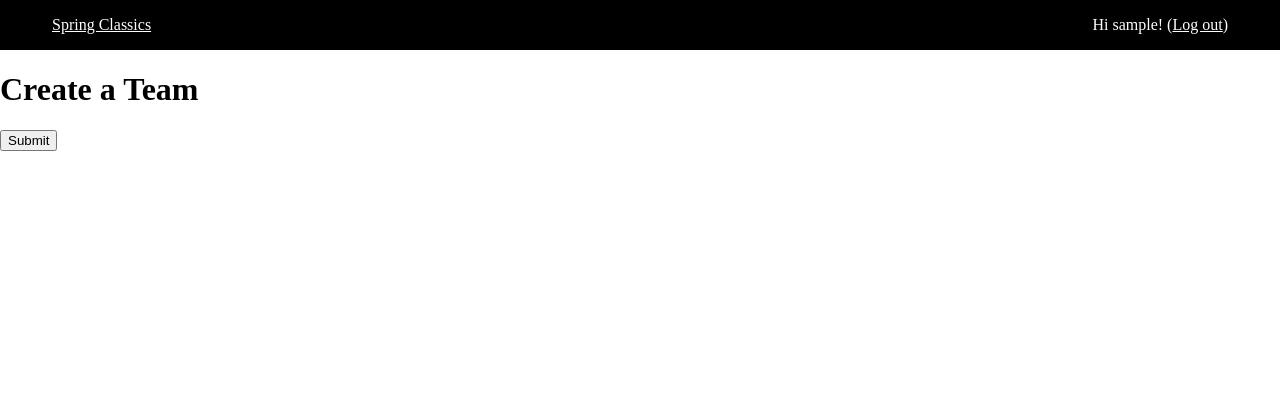
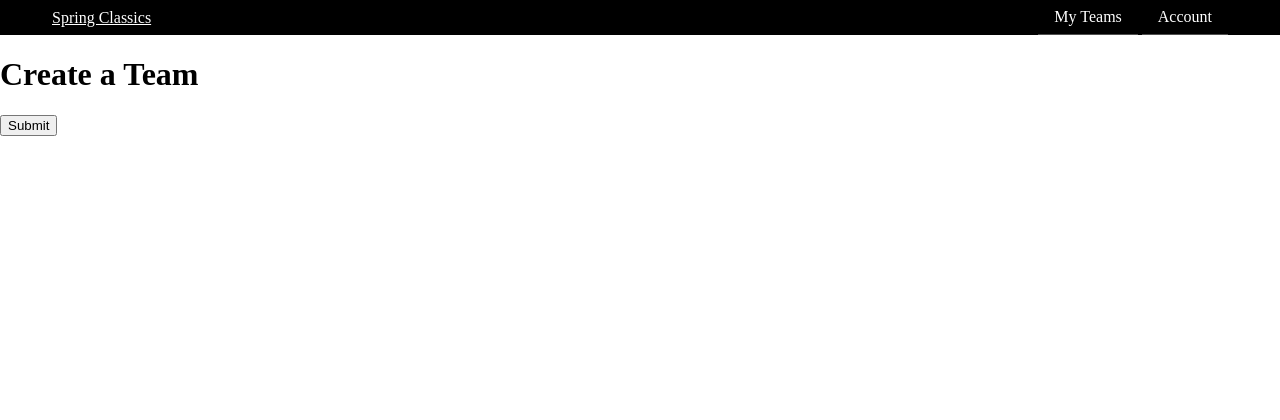
Before and after one commit to joelsmith80/modern-django, a Django app: page /team/add/ in a window 1280 px wide. Shown: the top 420 px of the page. Run offline with Django 3.2, Linux system fonts and the light colour scheme; the visitor is signed in with stand-in values (Sample User, id 1); parts of the project's set-up code (start-up, migrations or seed data) failed here and were passed over.

Commit message:
Marked up and styled a basic nav menu

```diff
--- a/project/static/races/css/style.css
+++ b/project/static/races/css/style.css
@@ -921,6 +921,95 @@ th.rider-info {
   margin: 0;
 }
 
+.site-header .wrap {
+  height: 1rem;
+  position: relative;
+}
+@media only screen and (min-width: 768px) {
+  .site-header {
+    padding: 0;
+  }
+  .site-header .wrap {
+    align-items: center;
+    height: auto;
+  }
+}
+
+@media only screen and (min-width: 768px) {
+  .main-menu-toggle,
+  .mobile-toggle-label {
+    display: none;
+  }
+}
+
+.main-menu {
+  background: #303030;
+  box-sizing: border-box;
+  display: none;
+  left: 0;
+  margin: 0;
+  padding: 0;
+  position: absolute;
+  text-align: left;
+  top: 2rem;
+  width: 100%;
+}
+.main-menu > li:last-child li:last-child a {
+  border-bottom: none;
+}
+.main-menu a {
+  border-bottom: 1px solid #505050;
+  display: block;
+  padding: 0.5rem 1rem;
+  text-decoration: none;
+}
+.main-menu a:hover {
+  text-decoration: underline;
+}
+.main-menu ul {
+  list-style: none;
+  margin: 0;
+  padding: 0;
+}
+.main-menu ul a {
+  padding-left: 1rem;
+  position: relative;
+}
+.main-menu ul a:before {
+  content: ' - ';
+}
+@media only screen and (min-width: 768px) {
+  .main-menu {
+    background: none;
+    display: inline-block;
+    position: relative;
+    top: auto;
+    width: auto;
+  }
+  .main-menu ul {
+    background: #303030;
+    display: none;
+    position: absolute;
+    right: 0;
+    text-align: right;
+    width: 150px;
+  }
+  .main-menu ul a:before {
+    content: none;
+  }
+  .main-menu > li {
+    display: inline-block;
+    position: relative;
+  }
+  .main-menu > li:hover > ul {
+    display: block;
+  }
+}
+
+.main-menu-toggle:checked ~ ul {
+  display: block;
+}
+
 body {
   margin: 0;
   padding: 0 0 3rem 0;
--- /dev/null
+++ b/project/static/races/scss/components/_header.scss
@@ -0,0 +1,92 @@
+.site-header {
+    .wrap {
+        height: 1rem;
+        position: relative;
+    }
+    @include responsive(35){
+        padding: 0;
+        .wrap {
+            align-items: center;
+            height: auto;
+        }
+    }
+}
+
+.main-menu-toggle,
+.mobile-toggle-label {
+    @include responsive(35){
+        display: none;
+    }
+}
+
+
+
+.main-menu {
+    background: #303030;
+    box-sizing: border-box;
+    display: none;
+    left: 0;
+    margin: 0;
+    padding: 0;
+    position: absolute;
+    text-align: left;
+    top: 2rem;
+    width: 100%;
+    > li:last-child {
+        li:last-child a {
+            border-bottom: none;
+        }
+    }
+    a {
+        border-bottom: 1px solid #505050;
+        display: block;
+        padding: 0.5rem 1rem;
+        text-decoration: none;
+        &:hover {
+            text-decoration: underline;
+        }
+    }
+    ul {
+        list-style: none;
+        margin: 0;
+        padding: 0;
+        a {
+            padding-left: 1rem;
+            position: relative;
+            &:before {
+                content: ' - ';
+            }
+        }
+    }
+    @include responsive(35){
+        background: none;
+        display: inline-block;
+        position: relative;
+        top: auto;
+        width: auto;
+        ul {
+            background: #303030;
+            display: none;
+            position: absolute;
+            right: 0;
+            text-align: right;
+            width: 150px;
+            a:before {
+                content: none;
+            }
+        }
+        > li {
+            display: inline-block;
+            position: relative;
+            &:hover {
+                > ul {
+                    display: block;
+                }
+            }
+        }
+    }
+}
+
+.main-menu-toggle:checked ~ ul {
+    display: block;
+}
--- a/project/static/races/scss/style.scss
+++ b/project/static/races/scss/style.scss
@@ -24,6 +24,7 @@ COMPONENTS
 @import "components/cards";
 @import "components/site-header";
 @import "components/my-teams-list";
+@import "components/header";
 
 body {
     margin: 0;
--- a/templates/base.html
+++ b/templates/base.html
@@ -12,15 +12,41 @@
 
   <header class="site-header">
     <div class="wrap">
-      <div class="region t-9 d-9 w-9">
+      <div class="region m1-9 m2-9 t-3 d-3 w-3">
         <a href="/">Spring Classics</a>
       </div>
-      <div class="site-header_login-region region t-3 d-3 w-3">
-        {% if user.is_authenticated %}
-          <p>Hi {{ user.username }}! (<a href="{% url 'logout' %}">Log out</a>)</p>
-        {% else %}
-          <p><a href="{% url 'login' %}">Log in</a></p>
-        {% endif %}
+      <div class="site-header_login-region region m1-3 m2-3 t-9 d-9 w-9">
+        <nav class="main-nav">
+
+          {% if user.is_authenticated %}
+
+            <input type="checkbox" id="main-menu-toggle" name="main-menu-toggle" class="main-menu-toggle mobile-toggle">
+            <label for="main-menu-toggle" class="mobile-toggle-label">Menu</label>
+            <ul class="main-menu">
+              <li><a href="#">My Teams</a>
+                <ul>
+                  <li><a href="#">Team 1</a></li>
+                  <li><a href="#">Team 2</a></li>
+                  <li><a href="#" class="main-menu_create-new-team">New Team</a></li>
+                </ul>
+              </li>
+              <li><a href="#">Account</a>
+                <ul>
+                  <li><a href="{% url 'logout' %}">Log Out</a></li>
+                  <li><a href="/account">Edit User</a></li>
+                </ul>
+              </li>
+            </ul>
+
+          {% else %}
+
+            <ul class="main-menu">
+              <li><a href="{% url 'login' %}">Log In</a></li>
+            </ul>
+
+          {% endif %}
+
+        </nav>
       </div>
     </div>
   </header>
```
Also changed, not shown: 1 other file.
